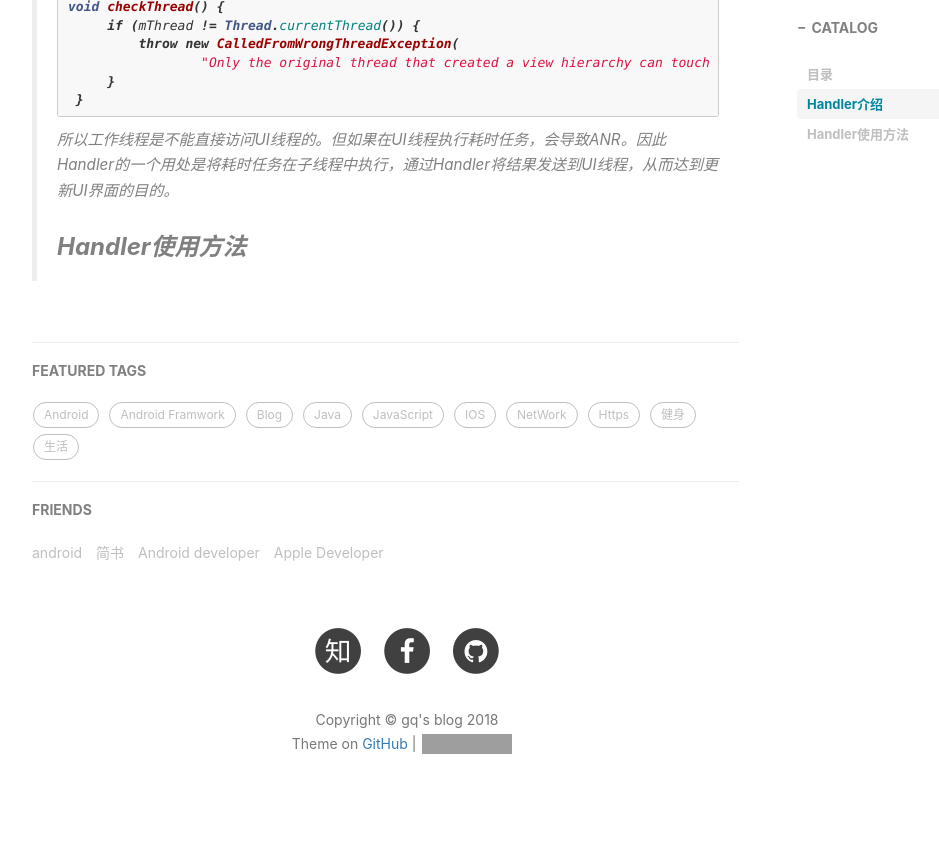
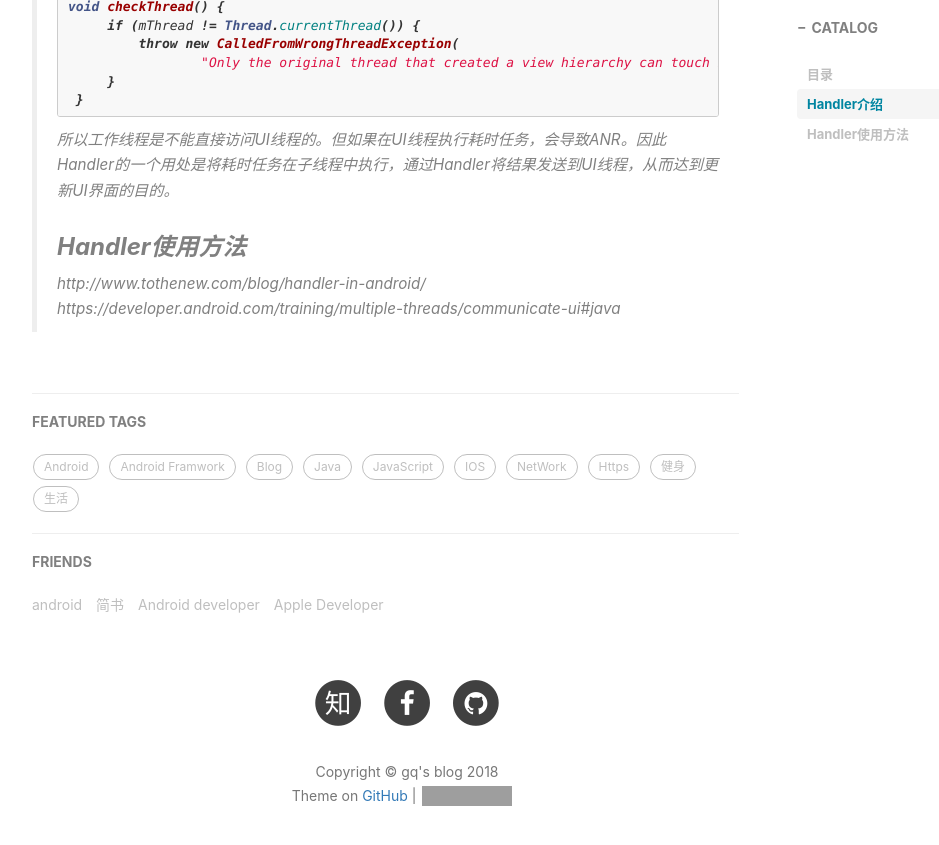
Before and after one commit to MR-GuoQing/blog, a Jekyll site: the page built from draft/2018-11-26-Handler.md, in a window 1280 px wide and 900 px high, scrolled down 864 px. Shown: the top 845 px of the window, without its empty margins (233-1172 px from the left). Built offline with Jekyll 4.4.1, drawn with Linux system fonts in a browser that asks for light colours; nearby versions of some CDN libraries; comment, search, counter and statistics services are not loaded; part of the change alters nothing that is shown; grey boxes are pictures that could not be loaded.

Commit message:
handler chapter one finish

````diff
--- a/draft/2018-11-26-Handler.md
+++ b/draft/2018-11-26-Handler.md
@@ -30,3 +30,5 @@ void checkThread() {
 ```
 所以工作线程是不能直接访问UI线程的。但如果在UI线程执行耗时任务，会导致ANR。因此Handler的一个用处是将耗时任务在子线程中执行，通过Handler将结果发送到UI线程，从而达到更新UI界面的目的。
 ### Handler使用方法
+http://www.tothenew.com/blog/handler-in-android/
+https://developer.android.com/training/multiple-threads/communicate-ui#java
````
